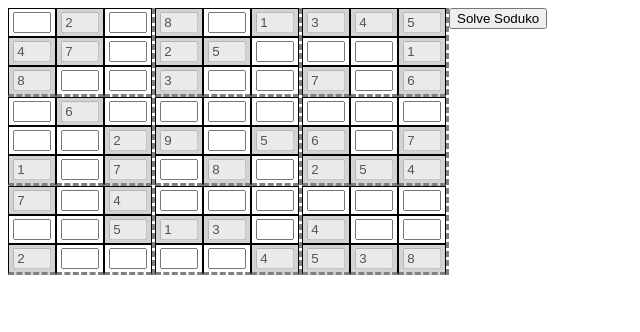
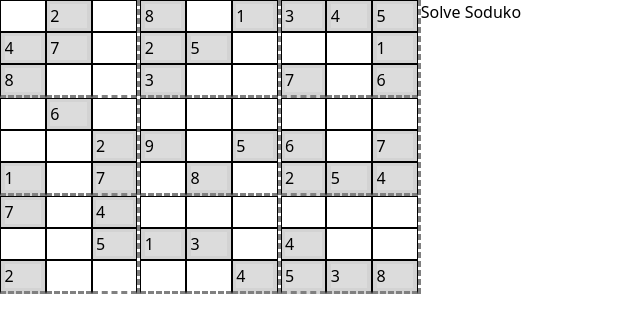
Before and after one commit to galarlo/Soduko, a React (Create React App) app: page / in a window 1280 px wide. Shown: the top 332 px of the page, without its empty margins (0-640 px from the left). Built offline with nearby package versions, Linux system fonts and the light colour scheme.

Commit message:
tailwind + initial tooltip

```diff
--- a/package.json
+++ b/package.json
@@ -8,6 +8,7 @@
     "@testing-library/user-event": "^13.5.0",
     "react": "^17.0.2",
     "react-dom": "^17.0.2",
+    "react-onclickoutside": "^6.12.1",
     "react-scripts": "5.0.0",
     "web-vitals": "^2.1.3"
   },
@@ -34,5 +35,10 @@
       "last 1 firefox version",
       "last 1 safari version"
     ]
+  },
+  "devDependencies": {
+    "autoprefixer": "^10.4.2",
+    "postcss": "^8.4.5",
+    "tailwindcss": "^3.0.15"
   }
 }
--- /dev/null
+++ b/postcss.config.js
@@ -0,0 +1,6 @@
+module.exports = {
+  plugins: {
+    tailwindcss: {},
+    autoprefixer: {},
+  },
+}
--- a/src/App.css
+++ b/src/App.css
@@ -1,3 +1,7 @@
+@tailwind base;
+@tailwind components;
+@tailwind utilities;
+
 .sodukoCell {
     border: 1px black solid;
     padding: 3px;
--- a/src/SodukoCell.js
+++ b/src/SodukoCell.js
@@ -1,11 +1,25 @@
-import React, { useState } from 'react';
+import React, { useState, useRef, useEffect } from 'react';
+import listenForOutsideClick from './listenForOutsideClicks'
 
 function SodukoCell(props) {
     const [isClue, _] = useState(props.value != " ")
+    const ref = useRef(null);
+    const [listeningForOutsideClick, setListeningForOutsideClick] = useState(false);
+    const [isShowHints, setIsShowHints] = useState(false);
+    const toggle = () => setIsShowHints(!isShowHints);
 
-    return <div className={'sodukoCell ' + (isClue ? "clueCell" : "")}>
+    useEffect(listenForOutsideClick(
+        listeningForOutsideClick,
+        setListeningForOutsideClick,
+        ref,
+        setIsShowHints,
+      ));
+
+
+    return <div ref={ref} className={'sodukoCell ' + (isClue ? "clueCell" : "")} onClick={toggle}>
+        {isShowHints && <div className='cellHints z-50 absolute mt-8 bg-blue-300 rounded'>1 | 2 | 3</div>}
         <input type="number" value={props.value} disabled={isClue} min={1} max={9}
-            onChange={(e)=>props.onChange(props.row, props.column, e.target.value)} />
+            onChange={(e) => props.onChange(props.row, props.column, e.target.value)} />
     </div>
 }
 
--- /dev/null
+++ b/src/listenForOutsideClicks.js
@@ -0,0 +1,11 @@
+export default function listenForOutsideClicks(listeningForOutsideClick, setListening, ref, setIsOpen) {
+    return () => {
+        if (listeningForOutsideClick) return;
+        if (!ref.current) return;
+        setListening(true);
+        document.addEventListener(`click`, (evt) => {
+            if (ref.current.contains(evt.target)) return;
+            setIsOpen(false);
+        });
+    }
+}
--- /dev/null
+++ b/tailwind.config.js
@@ -0,0 +1,7 @@
+module.exports = {
+  content: ['./src/*.{html,js,ts}'],
+  theme: {
+    extend: {},
+  },
+  plugins: [],
+}
```
Also changed, not shown: 1 other file (tests, documents, lock files or other folders).
